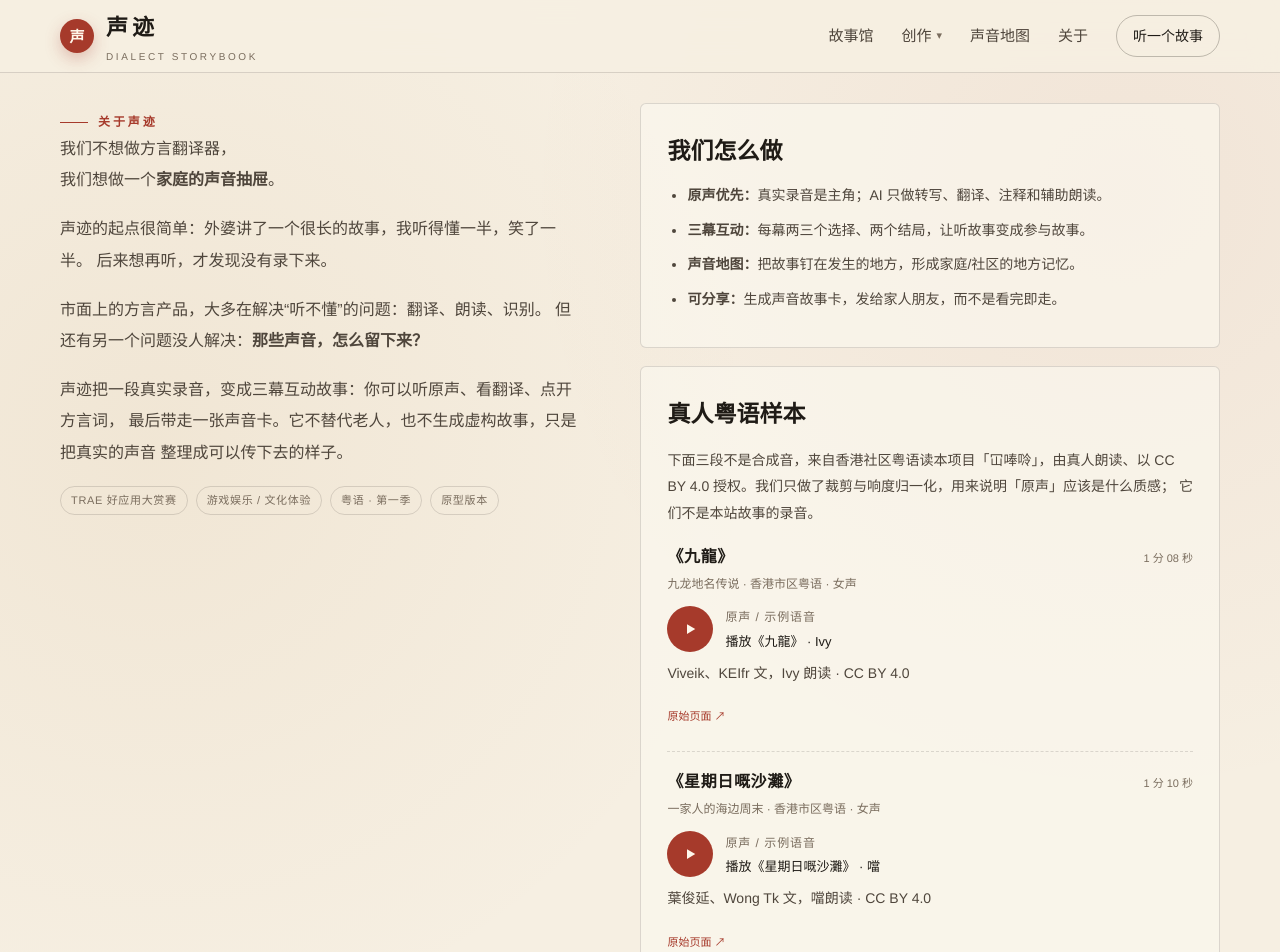
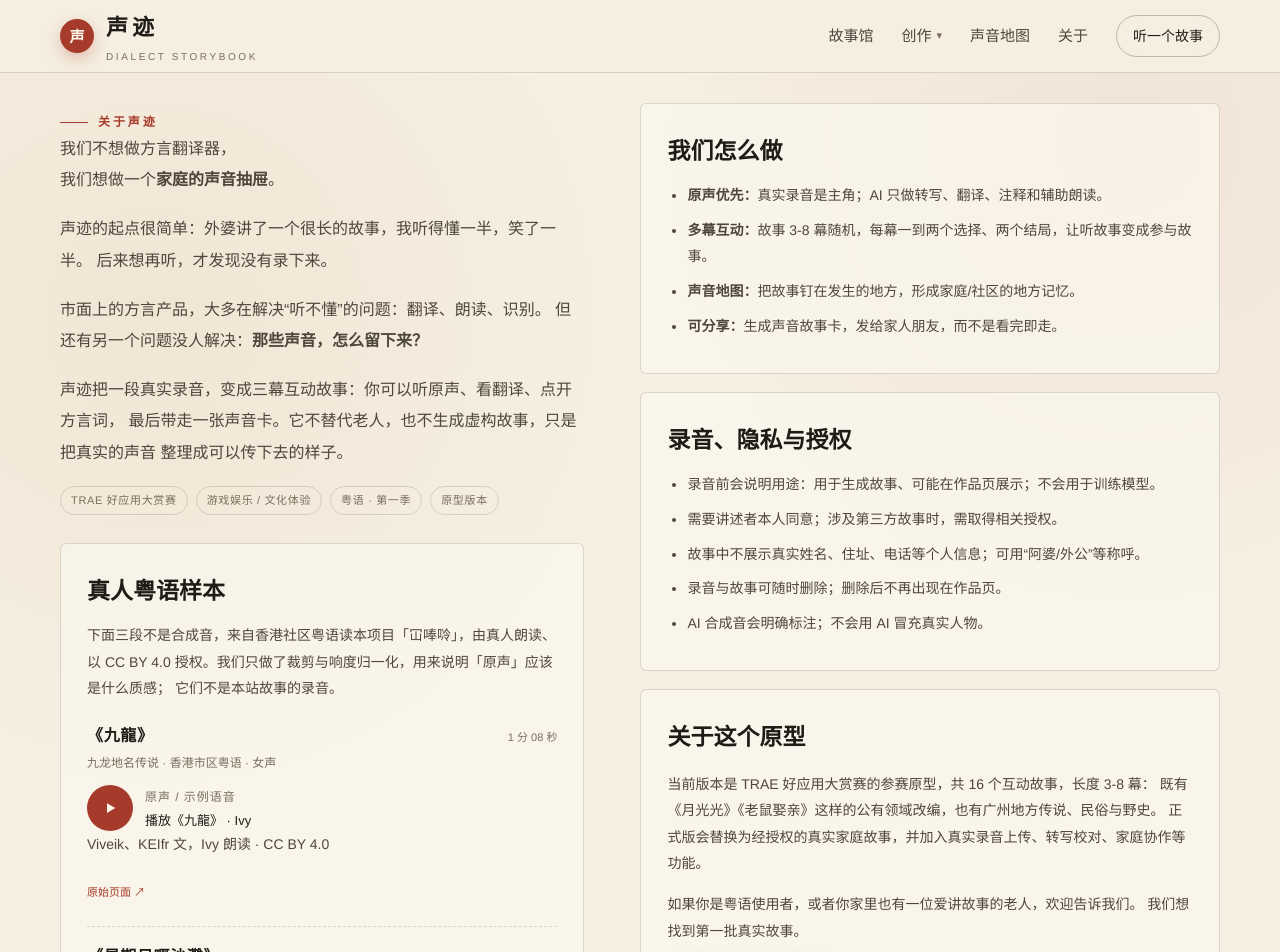
Before and after one commit to flashJJ/voicetrace, a Next.js app in the folder web/: page /about in a window 1280 px wide. Shown: the top 952 px of the page. Built offline with nearby package versions, Linux system fonts and the light colour scheme.

Commit message:
style: balance two-column layouts and cap map story list

```diff
--- a/web/app/about/page.js
+++ b/web/app/about/page.js
@@ -36,28 +36,8 @@ export default function AboutPage() {
           <span className="tag">粤语 · 第一季</span>
           <span className="tag">原型版本</span>
         </div>
-      </div>
 
-      <div>
-        <section className="about-card">
-          <h2>我们怎么做</h2>
-          <ul>
-            <li>
-              <strong>原声优先：</strong>真实录音是主角；AI 只做转写、翻译、注释和辅助朗读。
-            </li>
-            <li>
-              <strong>三幕互动：</strong>每幕两三个选择、两个结局，让听故事变成参与故事。
-            </li>
-            <li>
-              <strong>声音地图：</strong>把故事钉在发生的地方，形成家庭/社区的地方记忆。
-            </li>
-            <li>
-              <strong>可分享：</strong>生成声音故事卡，发给家人朋友，而不是看完即走。
-            </li>
-          </ul>
-        </section>
-
-        <section className="about-card">
+        <section className="about-card about-card-left">
           <h2>真人粤语样本</h2>
           <p>
             下面三段不是合成音，来自香港社区粤语读本项目「冚唪唥」，由真人朗读、以
@@ -93,6 +73,26 @@ export default function AboutPage() {
             完整录音见各段来源页。
           </p>
         </section>
+      </div>
+
+      <div>
+        <section className="about-card">
+          <h2>我们怎么做</h2>
+          <ul>
+            <li>
+              <strong>原声优先：</strong>真实录音是主角；AI 只做转写、翻译、注释和辅助朗读。
+            </li>
+            <li>
+              <strong>多幕互动：</strong>故事 3-8 幕随机，每幕一到两个选择、两个结局，让听故事变成参与故事。
+            </li>
+            <li>
+              <strong>声音地图：</strong>把故事钉在发生的地方，形成家庭/社区的地方记忆。
+            </li>
+            <li>
+              <strong>可分享：</strong>生成声音故事卡，发给家人朋友，而不是看完即走。
+            </li>
+          </ul>
+        </section>
 
         <section className="about-card">
           <h2>录音、隐私与授权</h2>
@@ -108,8 +108,8 @@ export default function AboutPage() {
         <section className="about-card">
           <h2>关于这个原型</h2>
           <p>
-            当前版本是 TRAE 好应用大赏赛的参赛原型，使用 3 个示例故事：
-            2 个公有领域改编（《月光光》《老鼠娶亲》）和 1 个虚构示例（《阿婆的艇仔粥》）。
+            当前版本是 TRAE 好应用大赏赛的参赛原型，共 16 个互动故事，长度 3-8 幕：
+            既有《月光光》《老鼠娶亲》这样的公有领域改编，也有广州地方传说、民俗与野史。
             正式版会替换为经授权的真实家庭故事，并加入真实录音上传、转写校对、家庭协作等功能。
           </p>
           <p>
--- a/web/app/globals.css
+++ b/web/app/globals.css
@@ -1192,7 +1192,7 @@ button {
   display: grid;
   grid-template-columns: 1fr 0.9fr;
   gap: 42px;
-  align-items: start;
+  align-items: center;
 }
 
 .share-panel h2 {
@@ -1244,7 +1244,8 @@ button {
   background: linear-gradient(180deg, #f2e7d4, #e9dcc6);
   padding: 18px;
   box-shadow: var(--shadow);
-  position: relative;
+  position: sticky;
+  top: 92px;
   overflow: visible;
 }
 
@@ -1369,6 +1370,17 @@ button {
   margin: 0 0 18px;
 }
 
+.map-story-list {
+  margin-top: 20px;
+  max-height: 360px;
+  overflow-y: auto;
+  padding-right: 6px;
+}
+
+.map-story-list .map-story:first-child {
+  border-top: 0;
+}
+
 .map-story {
   display: flex;
   gap: 14px;
@@ -1440,6 +1452,11 @@ button {
   margin-bottom: 18px;
 }
 
+.about-card-left {
+  margin-top: 28px;
+  margin-bottom: 0;
+}
+
 .about-card h2 {
   font-family: var(--serif);
   font-size: 23px;
@@ -1610,6 +1627,14 @@ button {
 
   .reader-visual {
     min-height: 380px;
+  }
+
+  .map-frame {
+    position: static;
+  }
+
+  .map-story-list {
+    max-height: none;
   }
 
   .library-grid {
--- a/web/components/StoryMap.jsx
+++ b/web/components/StoryMap.jsx
@@ -262,7 +262,7 @@ export default function StoryMap() {
           读这个故事 <span aria-hidden="true">→</span>
         </Link>
 
-        <div style={{ marginTop: 24 }}>
+        <div className="map-story-list">
           {stories.map((story) => (
             <button
               type="button"
```
